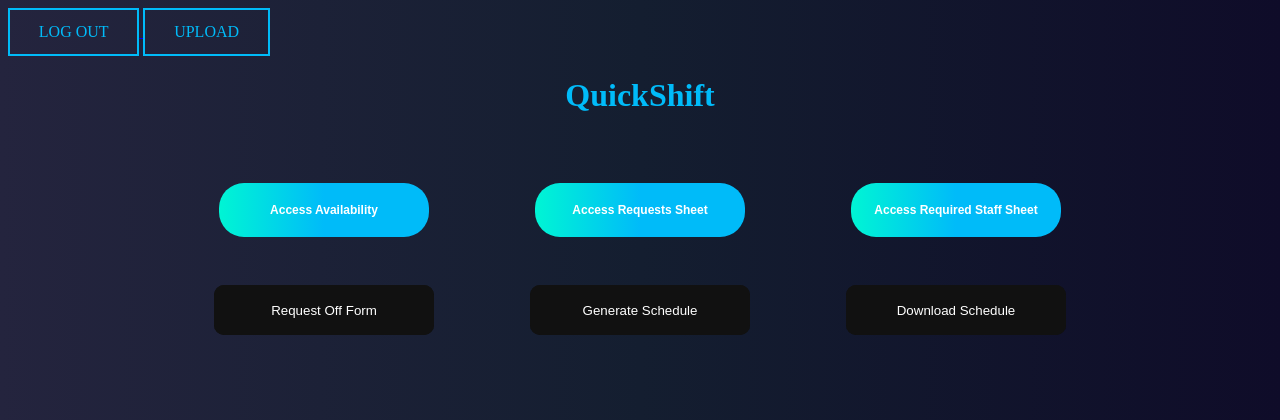
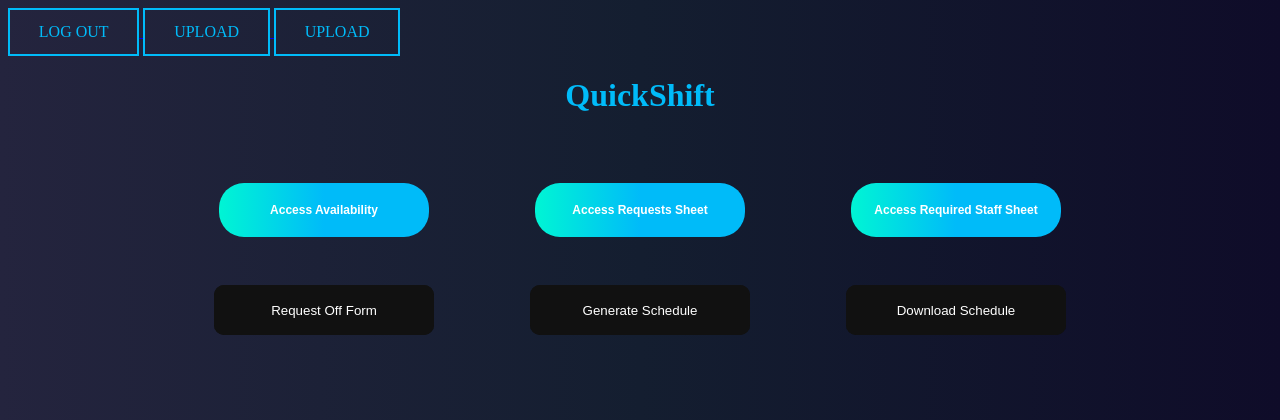
Before and after one commit to Nick22morris/QuickShift, a Django app: page / in a window 1280 px wide. Shown: the top 420 px of the page. Run offline with Django 4.2, Linux system fonts and the light colour scheme; a user stored in the database is signed in.

Commit message:
Update home.html

```diff
--- a/mysite/templates/home.html
+++ b/mysite/templates/home.html
@@ -12,9 +12,13 @@
 <body>
   {% if user.is_authenticated %}
   <a href="{% url 'logout' %}">
-        <button class="gb">Log Out</button>
-  <a href="{% url 'upload' %}">
-        <button class="gb" >Upload</button>
+    <button class="gb">Log Out</button>
+  </a>
+  <a href="{% url 'upload' %}" target=_blank>
+    <button class="gb">Upload</button>
+  </a>
+  <a href="{% url 'schedule' %}" target=_blank>
+    <button class="gb">Upload</button>
   </a>
   {% else %}
   <!-- logs in user -->
```
